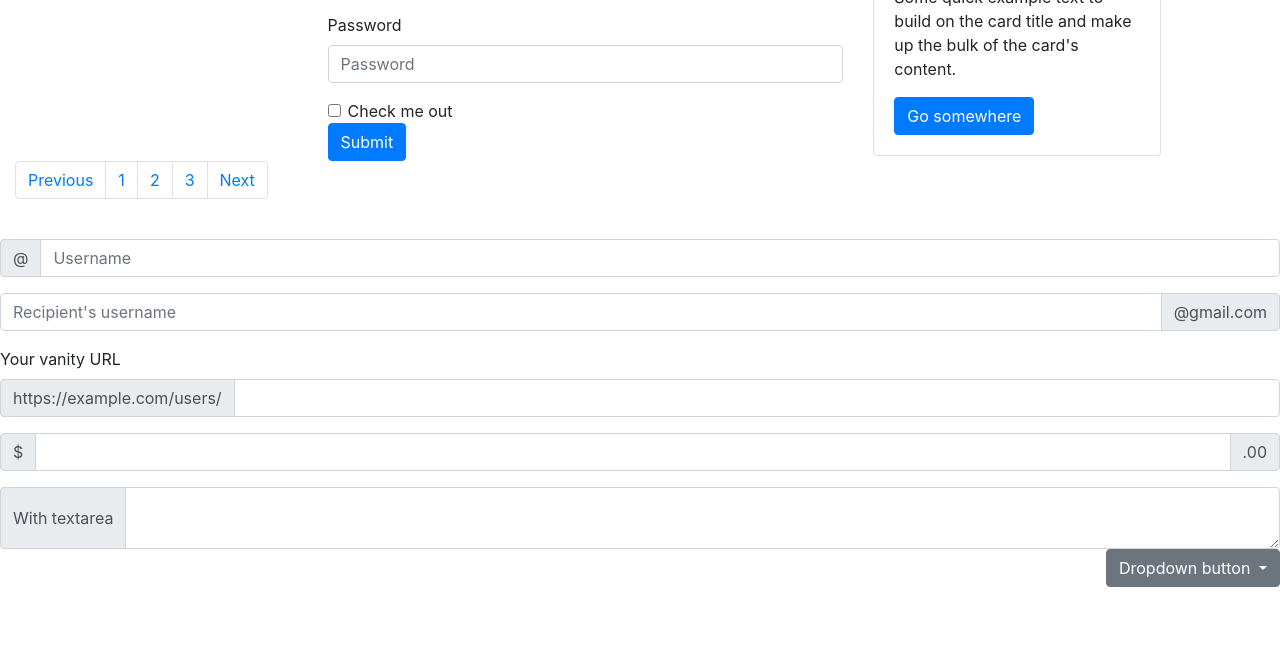
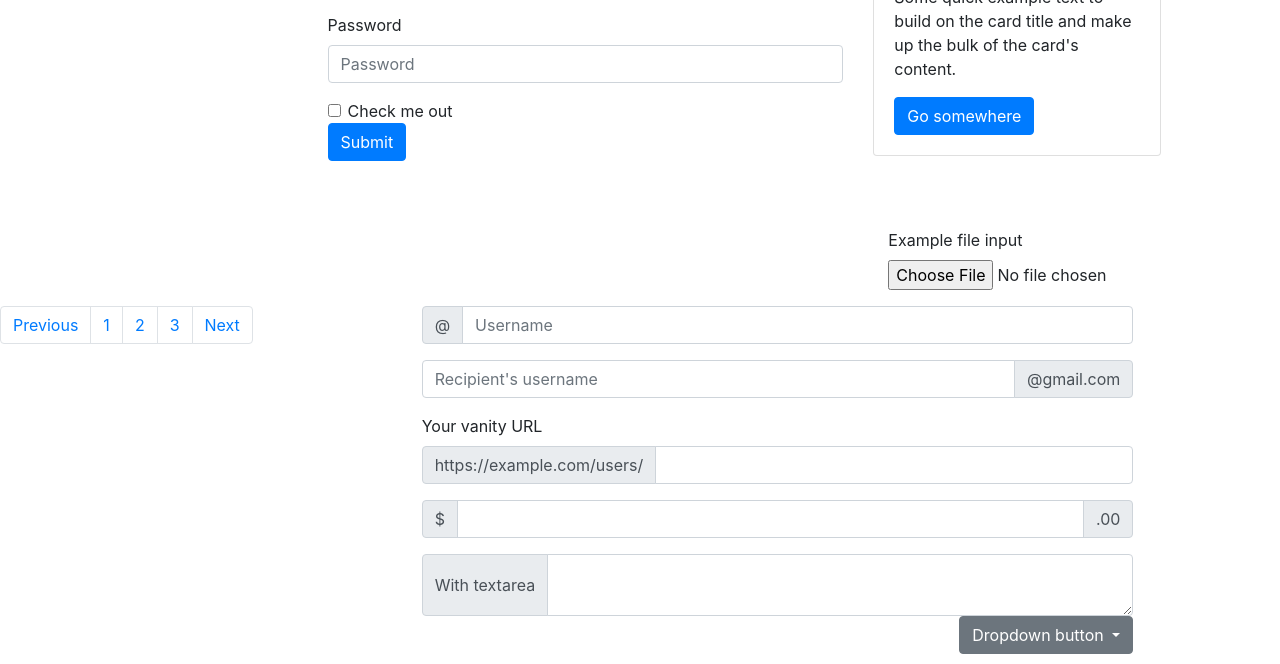
Before and after one commit to Dedyariyadi/belajar, a plain HTML site: page index.html in a window 1280 px wide. Shown: the part 192-856 px from the top of the page. Before the commit the page ends 800 px from the top, so only its background shows below. Drawn offline with nearby package versions, Linux system fonts and the light colour scheme.

Commit message:
Last commit

```diff
--- a/index.html
+++ b/index.html
@@ -97,9 +97,18 @@
                               <a href="#" class="btn btn-primary">Go somewhere</a>
                             </div>
                           </div>
-                      </div>
+                          <br><br><br>
+                          <div class="col-md-12">
+                            <form>
+                                <div class="form-group">
+                                  <label for="exampleFormControlFile1">Example file input</label>
+                                  <input type="file" class="form-control-file" id="exampleFormControlFile1">
+                                </div>
+                              </form>
+                          </div>
                         </div>
-                        <div class="col-md-4">
+                        <br><br><br>
+                        <div class="col-md-4" width="100%">
                             <nav aria-label="Page navigation example">
                                 <ul class="pagination">
                                   <li class="page-item"><a class="page-link" href="#">Previous</a></li>
```
